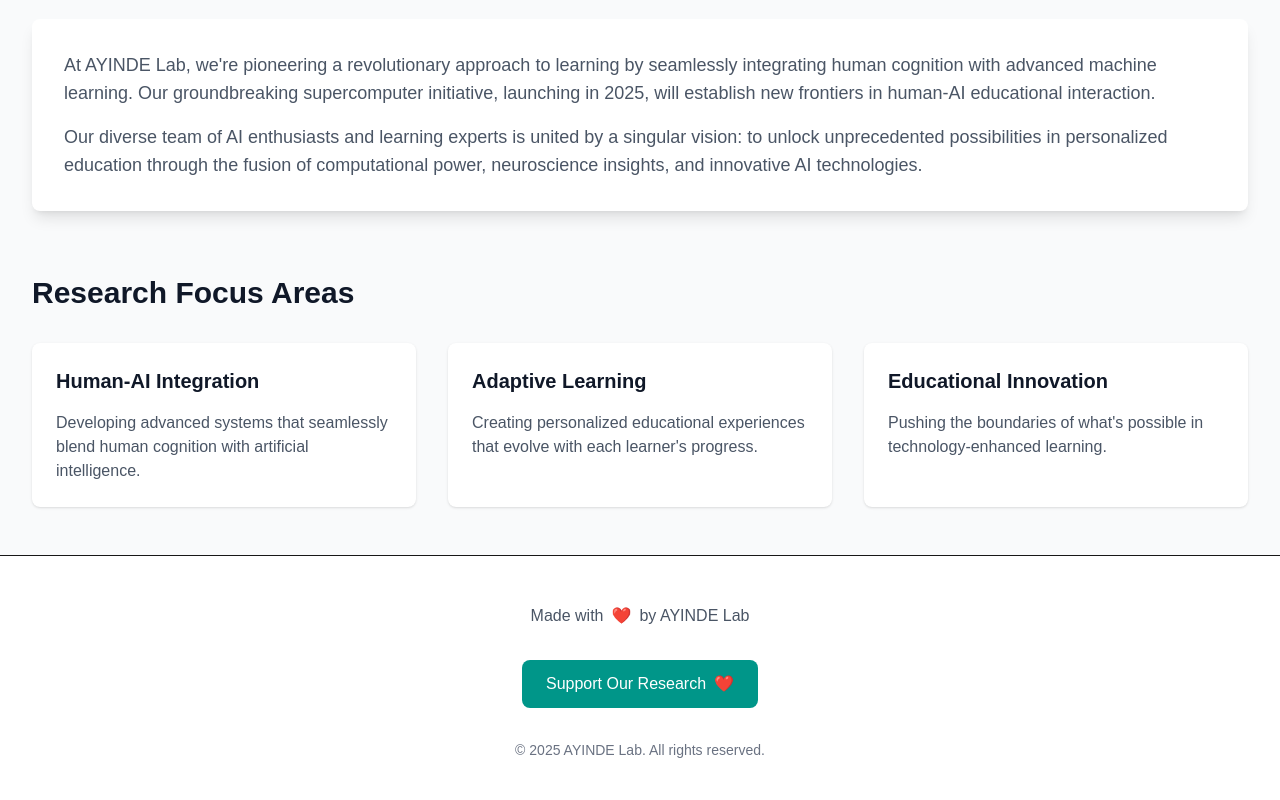
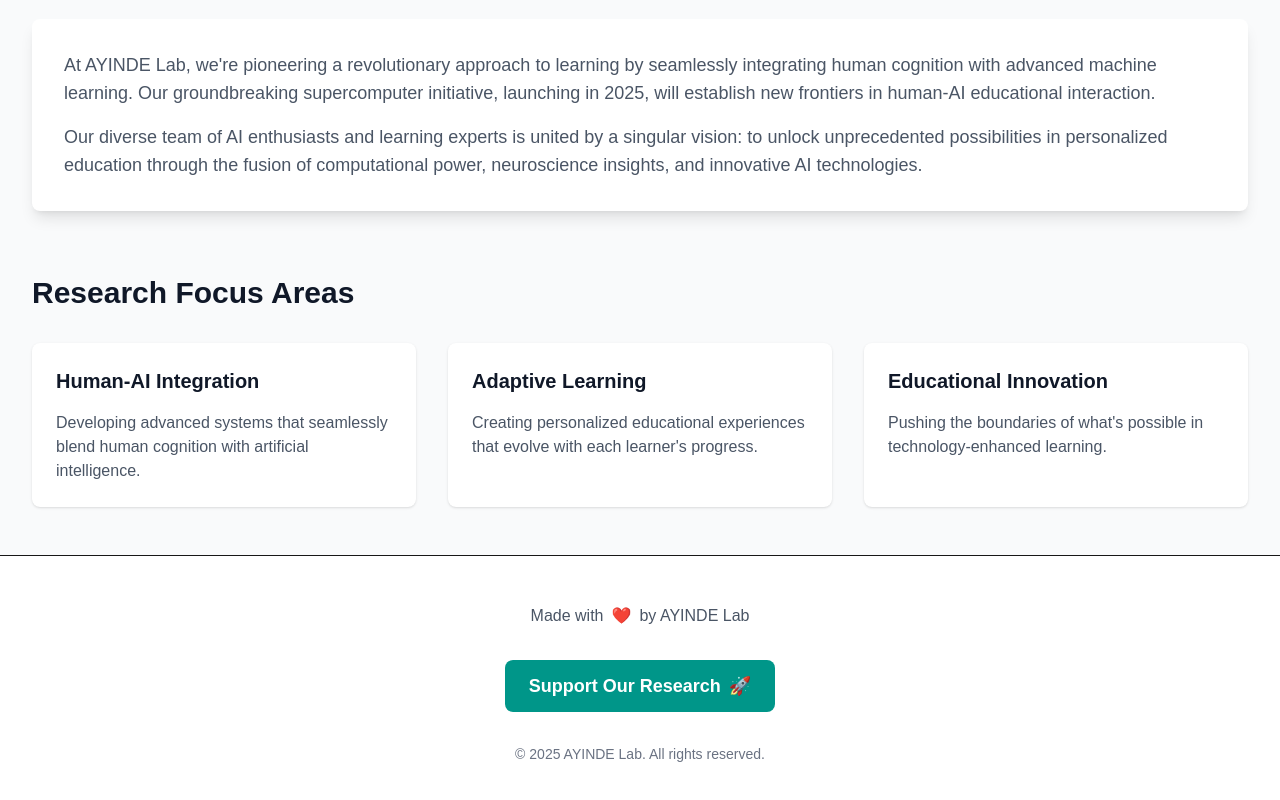
Before and after one commit to theayindelab/cohort-1, a Next.js app: page /cohort in a window 1280 px wide. Shown: the part 1773-2573 px from the top of the page. Built offline with nearby package versions, Linux system fonts and the light colour scheme.

Commit message:
docs: Add comprehensive documentation and comments - Add structured README, detailed component comments, and improve code readability

```diff
--- a/src/app/components/DonateButton.tsx
+++ b/src/app/components/DonateButton.tsx
@@ -1,28 +1,48 @@
 'use client';
 
-type DonateButtonProps = {
-  variant?: 'default' | 'white' | 'small' | 'large';
+/**
+ * DonateButton Component
+ *
+ * A reusable button component for donation actions throughout the website.
+ * Supports multiple visual variants to fit different contexts.
+ *
+ * @component
+ * @param {Object} props
+ * @param {'default' | 'white' | 'small' | 'large'} [props.variant='default'] - The visual style variant of the button
+ */
+
+// Define the available button variants and their corresponding styles
+const variantStyles = {
+  default: "bg-teal-600 text-white hover:bg-teal-700 px-6 py-3 text-lg",
+  white: "bg-white text-teal-600 hover:bg-gray-50 px-6 py-3 text-lg",
+  small: "bg-teal-600 text-white hover:bg-teal-700 px-4 py-2 text-sm",
+  large: "bg-teal-600 text-white hover:bg-teal-700 px-8 py-4 text-xl"
 };
 
+// TypeScript interface for component props
+interface DonateButtonProps {
+  variant?: keyof typeof variantStyles;
+}
+
 export default function DonateButton({ variant = 'default' }: DonateButtonProps) {
-  const baseStyles = "inline-flex items-center font-medium rounded-lg transition-all duration-200";
+  // Base classes for consistent button styling
+  const baseClasses = "inline-flex items-center justify-center font-semibold rounded-lg transition-colors duration-200";
 
-  const variantStyles = {
-    default: "px-6 py-3 text-white bg-teal-600 hover:bg-teal-700 focus:ring-2 focus:ring-offset-2 focus:ring-teal-500",
-    white: "px-6 py-3 text-teal-600 bg-white hover:bg-white/90 focus:ring-2 focus:ring-offset-2 focus:ring-white",
-    small: "px-4 py-2 text-sm text-white bg-teal-600 hover:bg-teal-700",
-    large: "px-8 py-4 text-lg text-white bg-teal-600 hover:bg-teal-700 shadow-md hover:shadow-lg"
-  };
+  // Combine base classes with variant-specific styles
+  const buttonClasses = `${baseClasses} ${variantStyles[variant]}`;
+
+  // Determine emoji based on variant
+  const emoji = variant === 'small' ? '💝' : '🚀';
 
   return (
     <a
-      href="https://buy.stripe.com/aEUaHK3Bm5CU132aEF"
+      href="https://buy.stripe.com/test_28o17h0Yc3Ht3KgcMN"
       target="_blank"
       rel="noopener noreferrer"
-      className={`${baseStyles} ${variantStyles[variant]}`}
+      className={buttonClasses}
     >
       <span className="mr-2">Support Our Research</span>
-      {variant === 'small' ? '🔬' : '❤️'}
+      <span>{emoji}</span>
     </a>
   );
 }
--- a/src/app/components/ProfileModal.tsx
+++ b/src/app/components/ProfileModal.tsx
@@ -1,13 +1,27 @@
+/**
+ * ProfileModal Component
+ *
+ * A modal component for displaying detailed information about team members.
+ * Includes:
+ * - Name and role
+ * - Professional bio
+ * - Research interests
+ * - LinkedIn profile link
+ *
+ * The modal is controlled through isOpen and onClose props for visibility management.
+ */
+
 'use client';
 
+// TypeScript interface for component props
 interface ProfileModalProps {
-  isOpen: boolean;
-  onClose: () => void;
-  name: string;
-  role: string;
-  linkedIn?: string;
-  researchInterests: string[];
-  bio?: string;
+  isOpen: boolean;              // Controls modal visibility
+  onClose: () => void;         // Function to handle modal closing
+  name: string;                // Team member's name
+  role: string;                // Team member's role/position
+  linkedIn?: string;           // Optional LinkedIn profile URL
+  researchInterests: string[]; // Array of research interests
+  bio?: string;                // Optional biography text
 }
 
 export default function ProfileModal({
@@ -19,12 +33,15 @@ export default function ProfileModal({
   researchInterests,
   bio,
 }: ProfileModalProps) {
+  // Early return if modal should be hidden
   if (!isOpen) return null;
 
   return (
+    // Modal overlay with semi-transparent background
     <div className="fixed inset-0 bg-gray-500 bg-opacity-75 flex items-center justify-center z-50">
       <div className="bg-white rounded-lg max-w-2xl w-full mx-4 overflow-hidden">
         <div className="p-6">
+          {/* Header section with name, role, and close button */}
           <div className="flex justify-between items-start">
             <div>
               <h3 className="text-2xl font-bold text-gray-900">{name}</h3>
@@ -41,6 +58,7 @@ export default function ProfileModal({
             </button>
           </div>
 
+          {/* Biography section - conditionally rendered */}
           {bio && (
             <div className="mt-6">
               <h4 className="text-lg font-semibold text-gray-900">About</h4>
@@ -48,6 +66,7 @@ export default function ProfileModal({
             </div>
           )}
 
+          {/* Research interests section with bullet points */}
           <div className="mt-6">
             <h4 className="text-lg font-semibold text-gray-900">Research Interests</h4>
             <ul className="mt-2 space-y-2">
@@ -62,6 +81,7 @@ export default function ProfileModal({
             </ul>
           </div>
 
+          {/* LinkedIn profile link - conditionally rendered */}
           {linkedIn && (
             <div className="mt-6">
               <h4 className="text-lg font-semibold text-gray-900">Connect</h4>
```
Also changed, not shown: src/app/components/Footer.tsx (+19 -0 lines), src/app/page.tsx (+21 -6 lines), 1 other file (tests, documents, lock files or other folders).
